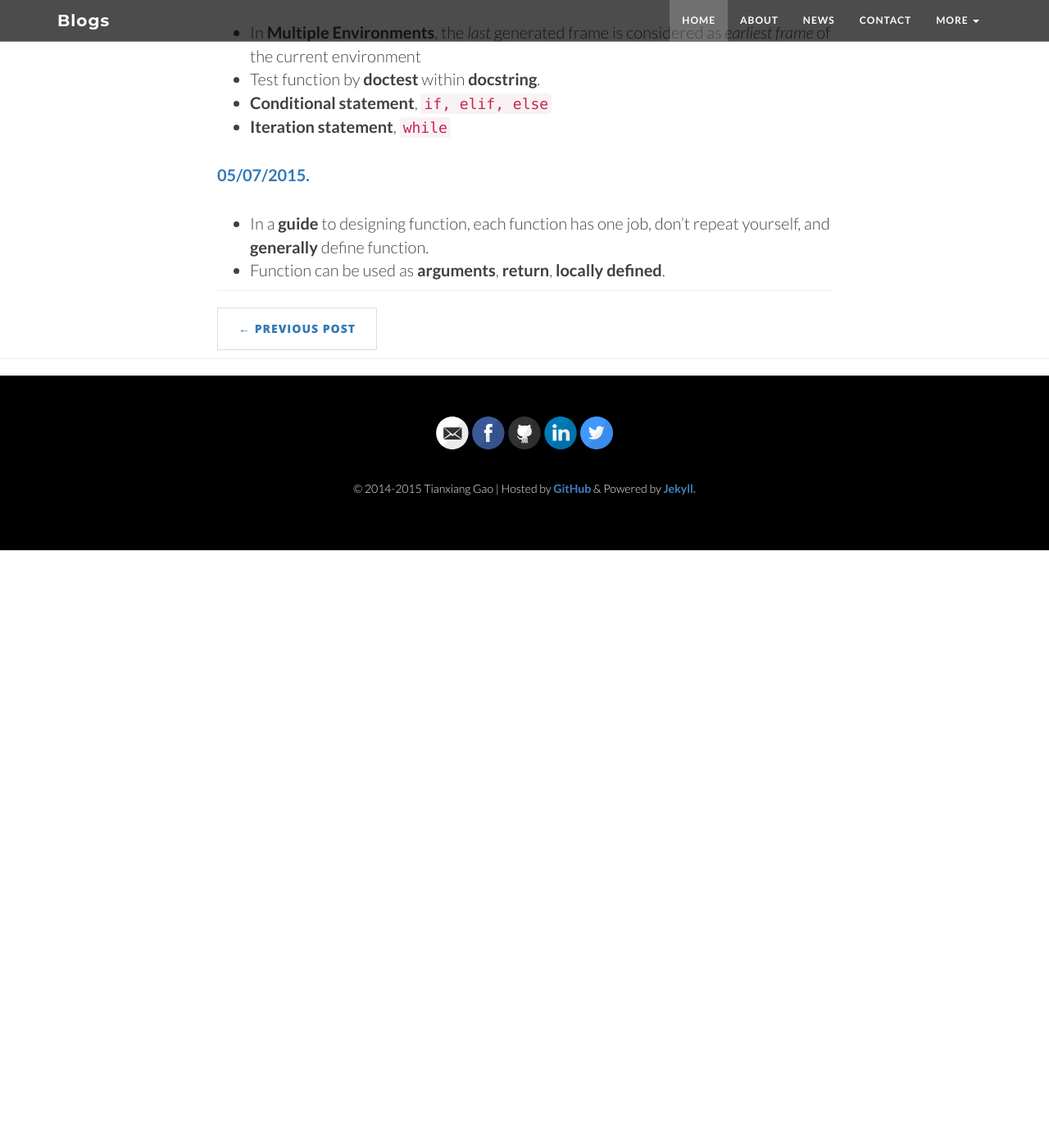
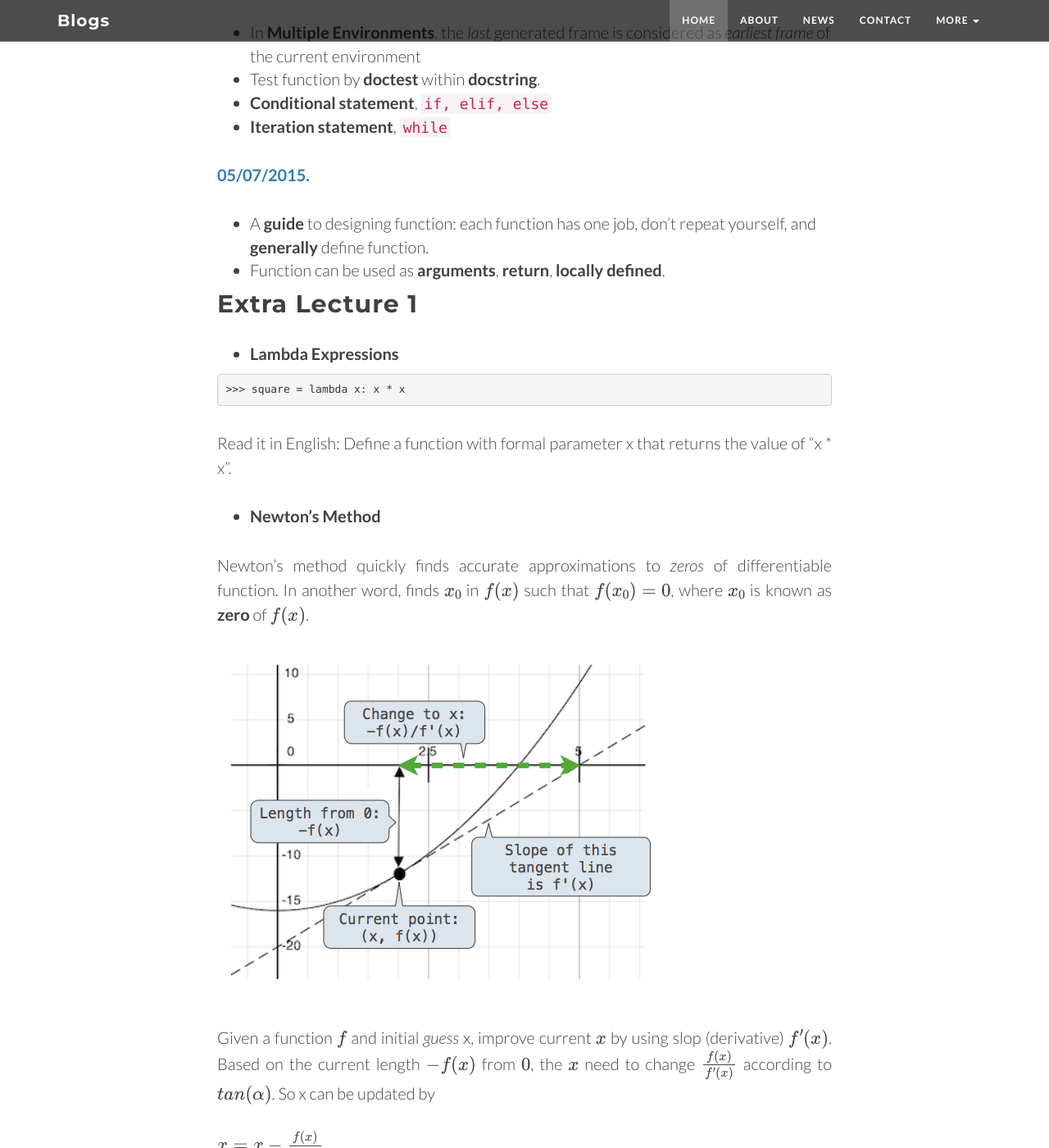
Before and after one commit to xuanix/blogs, a Jekyll site: the page built from _posts/2015-05-01-cs61a-review.markdown, in a window 1280 px wide and 1400 px high, scrolled down 4584 px. Shown: the whole window at 82% size. Built offline with Jekyll 4.4.1, drawn with Linux system fonts in a browser that asks for light colours; nearby versions of some CDN libraries; formulas are drawn with MathJax 3; comment, search, counter and statistics services are not loaded; before the commit the page ends 5255 px from its top, so only the background shows below that; some of the changed text lies outside the part shown.

```diff
--- a/_posts/2015-04-25-cs61a.markdown
+++ b/_posts/2015-04-25-cs61a.markdown
@@ -24,6 +24,8 @@
 
 最后，这是我第一次领课，没有什么经验，大家有任何经验或者建议，可以在下面留言，或者到我在[一亩三分地](http://www.1point3acres.com/bbs/thread-132595-1-1.html)的帖子里留言，谢谢。
 
+* [CS61A][#4]
+
 
 
 [#1]:http://www.berkeley.edu/
--- a/_posts/2015-05-01-cs61a-review.markdown
+++ b/_posts/2015-05-01-cs61a-review.markdown
@@ -145,5 +145,23 @@
 
 <strong class="date">05/07/2015.</strong>
 
-* In a **guide** to designing function, each function has one job, don't repeat yourself, and **generally** define function.
+* A **guide** to designing function: each function has one job, don't repeat yourself, and **generally** define function.
 * Function can be used as **arguments**, **return**, **locally defined**.
+
+## Extra Lecture 1
+* **Lambda Expressions**
+<pre>
+&gt;&gt;&gt; square = lambda x: x * x
+</pre>
+Read it in English: Define a function with formal parameter x that returns the value of "x * x".
+
+* **Newton's Method**
+
+Newton's method quickly finds accurate approximations to *zeros* of differentiable function. In another word, finds $x_0$ in $f(x)$ such that $f(x_0)=0$, where $x_0$ is known as **zero** of $f(x)$.
+
+<img src="{{site.baseurl}}/img/newton.png">
+
+Given a function $f$ and initial *guess* x, improve current $x$ by using slop (derivative) $f^\prime (x)$. Based on the current length $-f(x)$ from $0$, the $x$ need to change $\frac{f(x)}{f^\prime (x)}$ according to $tan(\alpha)$. So x can be updated by
+
+$$x = x-\frac{f(x)}{f^\prime (x)}$$
+#### Let's implement newton's method
```
Also changed, not shown: img/newton.png (added).
